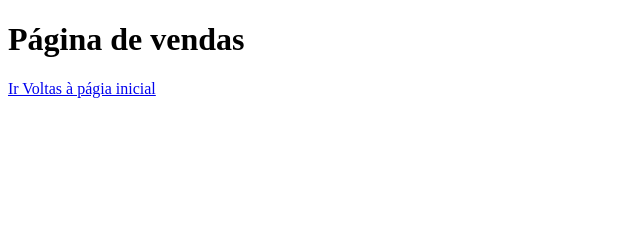
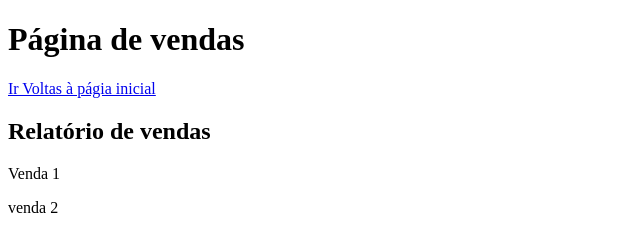
Before and after one commit to luckmarty/aulagithubwin, a plain HTML site: page vendas.html in a window 1280 px wide. Shown: the whole page, without its empty margins (0-640 px from the left). Drawn offline with Linux system fonts and the light colour scheme.

Commit message:
Alterado arquivo vendas

```diff
--- a/vendas.html
+++ b/vendas.html
@@ -8,5 +8,8 @@
 <body>
     <h1>Página de vendas</h1>
     <a href="index.html">Ir Voltas à págia inicial</a>
+    <h2>Relatório de vendas</h2>
+    <p>Venda 1</p>
+    <p>venda 2</p>
 </body>
 </html>
```
